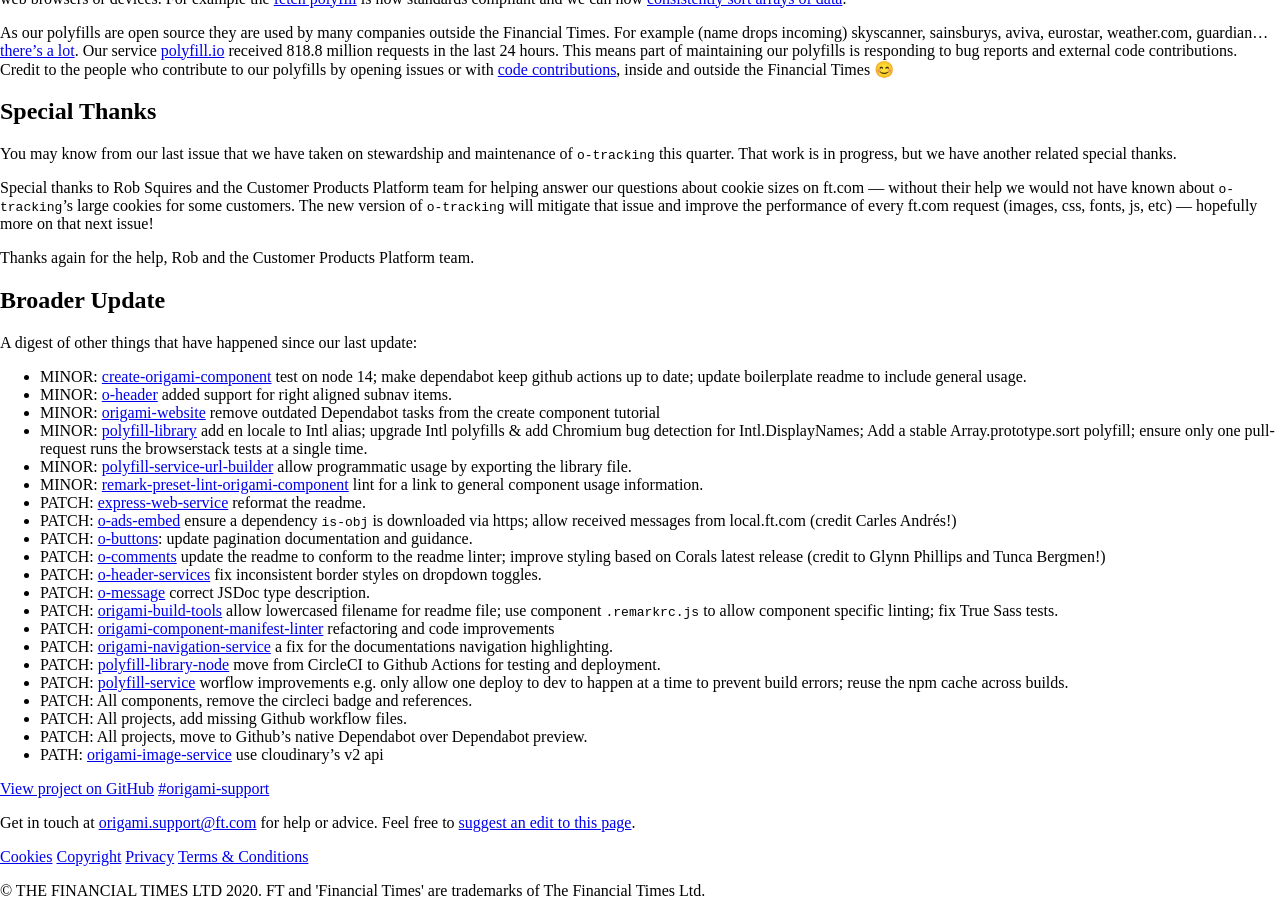
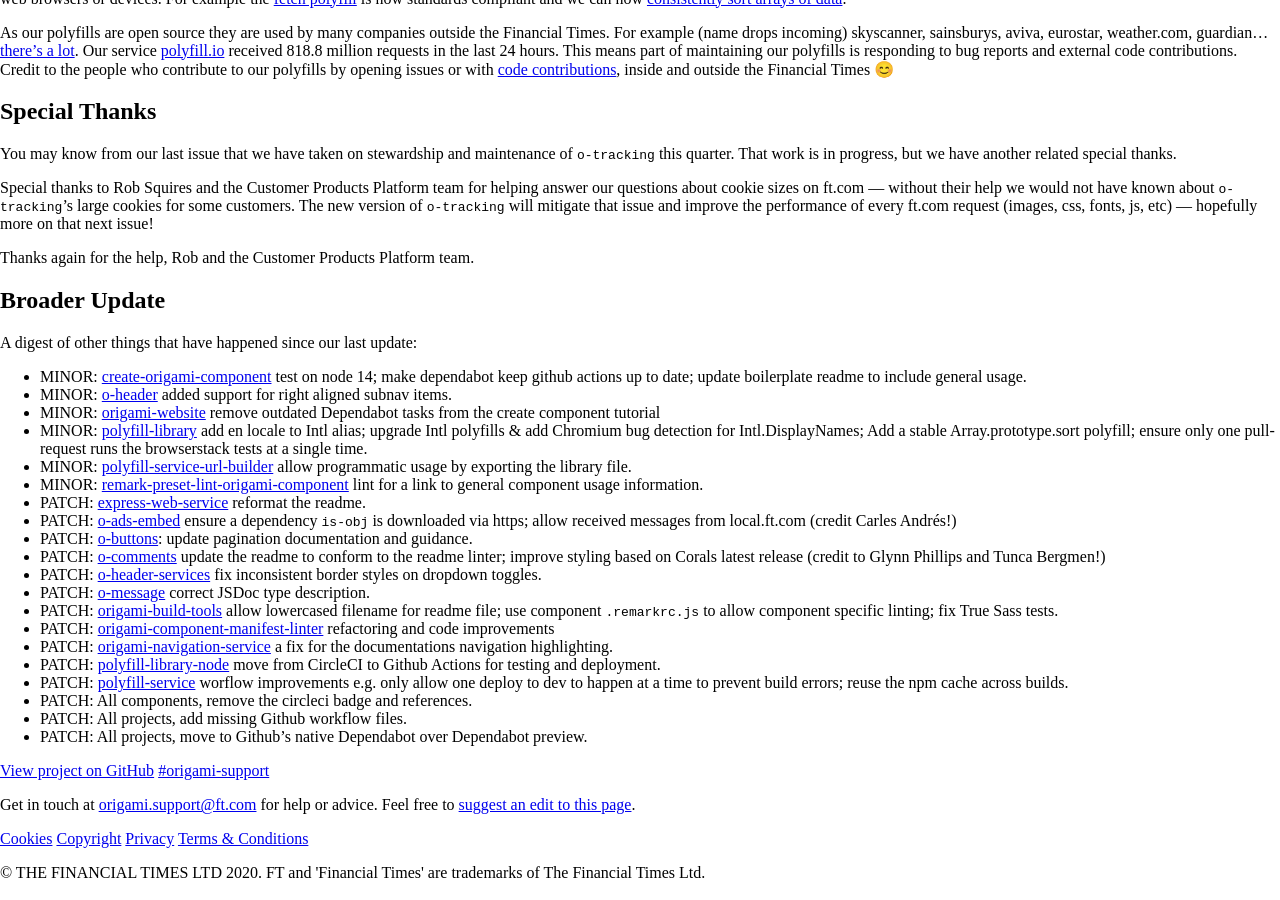
Before and after one commit to Financial-Times/origami-website, a Jekyll site: the page built from _posts/2020-09-04-newsletter.md, in a window 1280 px wide and 900 px high, scrolled down 664 px. Built offline with Jekyll 4.4.1, drawn with Linux system fonts in a browser that asks for light colours; a style sheet for code colours, icons or effects is not loaded.

Commit message:
Update _posts/2020-09-04-newsletter.md
Co-authored-by: Jake Champion <me@jakechampion.name>

```diff
--- a/_posts/2020-09-04-newsletter.md
+++ b/_posts/2020-09-04-newsletter.md
@@ -62,4 +62,3 @@ A digest of other things that have happened since our last update:
 - PATCH: All components, remove the circleci badge and references.
 - PATCH: All projects, add missing Github workflow files.
 - PATCH: All projects, move to Github's native Dependabot over Dependabot preview.
-- PATH: [origami-image-service](https://github.com/Financial-Times/origami-image-service) use cloudinary's v2 api
```
